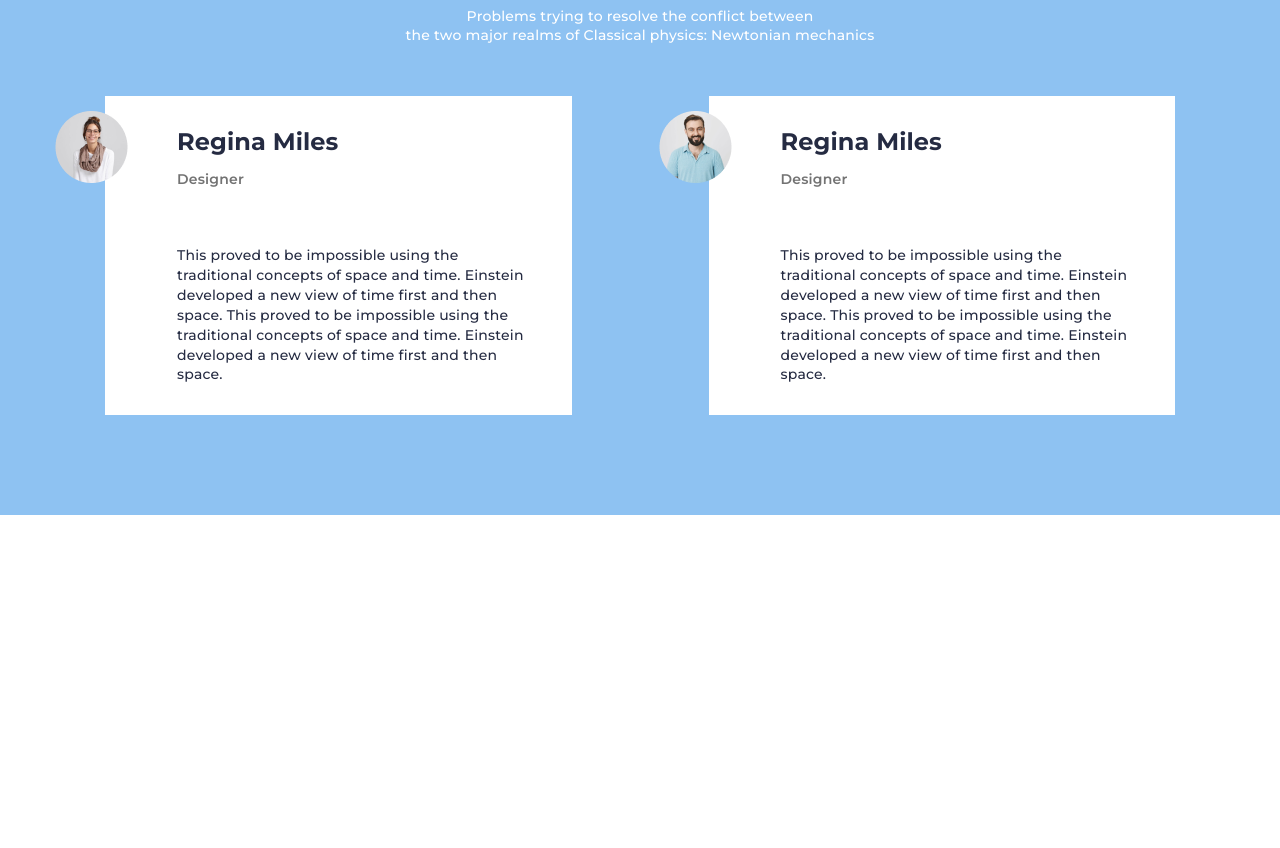
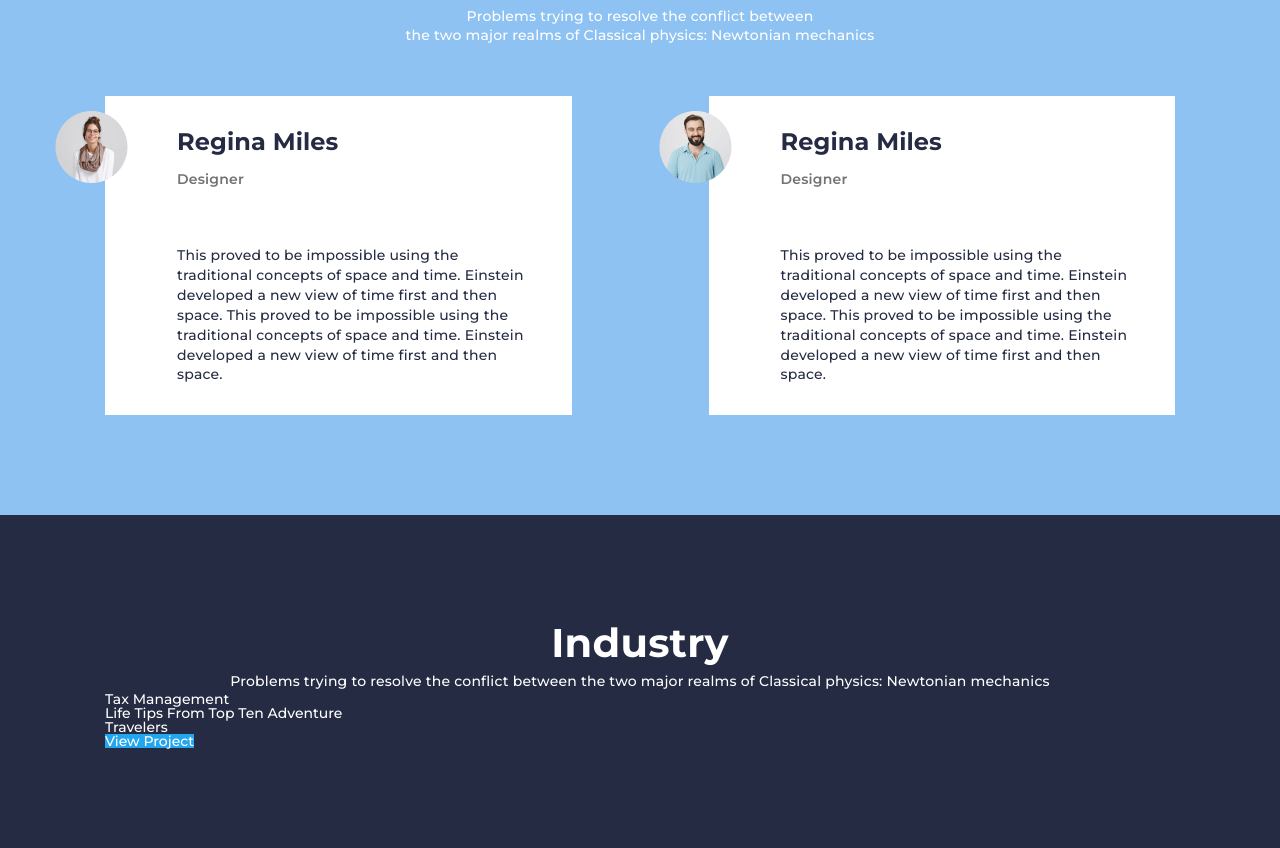
Before and after one commit to aZaqwer/FLEX006, a website: page #src/index.html in a window 1280 px wide. Shown: the part 1244-2092 px from the top of the page. Before the commit the page ends 1759 px from the top, so only its background shows below. Drawn offline with nearby package versions, Linux system fonts and the light colour scheme; files that its build step writes are made by us from their sources; files whose address does not match are found by name; a web font is replaced by a local one.

Commit message:
'update'

```diff
--- a/#src/index.html
+++ b/#src/index.html
@@ -93,7 +93,22 @@
                     </div>
                 </div>
             </section>
-
+            <section class="industry">
+                <div class="industry__content _container">
+                    <div class="industry__title title-industry">Industry</div>
+                    <div class="industry__subtitle subtitle-industry">Problems trying to resolve the conflict between
+                        the two major realms of Classical physics: Newtonian mechanics </div>
+                    <div class="industry__row">
+                        <div class="industry__column">
+                            <article class="industry__items">
+                                <div class="item__category">Tax Management</div>
+                                <div class="item__title">Life Tips From Top Ten Adventure Travelers</div>
+                                <a class="item__button button">View Project</a>
+                            </article>
+                        </div>
+                    </div>
+                </div>
+            </section>
         </main>
         @@include('_footer.html',{})
     </div>
--- a/#src/scss/forms.scss
+++ b/#src/scss/forms.scss
@@ -388,7 +388,6 @@ textarea.input {
 
 //<RANGE>====================================================================================================
 .button {
-    height: 52px;
     display: inline-flex;
     align-items: center;
     color: $lightTextColor;
--- a/#src/scss/header.scss
+++ b/#src/scss/header.scss
@@ -99,6 +99,7 @@
     // .header__quote-button
 
     &__quote-button {
+        height: 52px;
         font-weight: bold;
         font-size: 14px;
         line-height: 22 / 14 * 100%;
--- a/#src/scss/home.scss
+++ b/#src/scss/home.scss
@@ -108,12 +108,6 @@
     // .industry__users-subtitle
 
     &__users-subtitle {
-        color: $lightTextColor;
-        font-weight: 500;
-        font-size: 14px;
-        line-height: 20 / 14 * 100%;
-        text-align: center;
-        letter-spacing: 0.2px;
         margin: 0px 0px 50px 0px;
     }
 
@@ -212,15 +206,6 @@
     }
 }
 
-.title-industry {
-    color: $lightTextColor;
-    font-weight: 700;
-    font-size: 40px;
-    line-height: 57 / 40 * 100%;
-    letter-spacing: 0.2px;
-    text-align: center;
-}
-
 .users {
     // .users__rating
 
@@ -240,3 +225,55 @@
 }
 
 //====================================================================================================
+.industry {
+    // .industry__content
+    background: #252b42;
+    padding: 100px 20px;
+    &__content {
+    }
+
+    // .industry__title
+
+    &__title {
+    }
+
+    // .industry__subtitle
+
+    &__subtitle {
+    }
+
+    // .industry__row
+
+    &__row {
+        display: flex;
+    }
+
+    // .industry__column
+
+    &__column {
+        flex: 0 0 25%;
+    }
+
+    // .industry__items
+
+    &__items {
+        color: $lightTextColor;
+    }
+}
+
+.item {
+    // .item__category
+
+    &__category {
+    }
+
+    // .item__title
+
+    &__title {
+    }
+
+    // .item__button
+
+    &__button {
+    }
+}
--- a/#src/scss/ui.scss
+++ b/#src/scss/ui.scss
@@ -264,3 +264,21 @@ body.ie {
     }
 }
 //</ГОТОВЫЕ КЛАССЫ>====================================================================================================
+
+.title-industry {
+    color: $lightTextColor;
+    font-weight: 700;
+    font-size: 40px;
+    line-height: 57 / 40 * 100%;
+    letter-spacing: 0.2px;
+    text-align: center;
+}
+
+.subtitle-industry {
+    color: $lightTextColor;
+    font-weight: 500;
+    font-size: 14px;
+    line-height: 20 / 14 * 100%;
+    text-align: center;
+    letter-spacing: 0.2px;
+}
```
Lines whose indentation alone changed are shown as unchanged.
